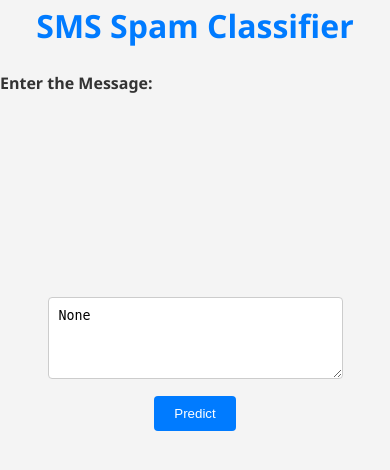
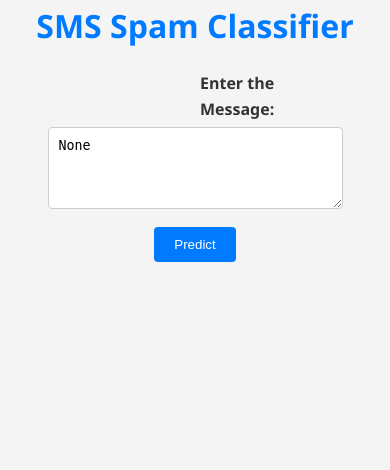
Before and after one commit to nikhil150821/SpamMessageClassifier, a Flask app: page / in a window 390 px wide. Shown: the top 470 px of the page. Run offline with Flask 3, Linux system fonts and the light colour scheme; parts of the project's set-up code (start-up, migrations or seed data) failed here and were passed over.

Commit message:
Update style.css

```diff
--- a/static/style.css
+++ b/static/style.css
@@ -36,7 +36,8 @@ form {
 label {
   display: block;
   font-weight: bold;
-  margin-bottom: 200px;
+  margin-bottom: 5px;
+  margin-left:200px;
   text-align: left; /* Left-align labels */
 }
 
@@ -100,7 +101,8 @@ p {
   label {
     display: block;
     font-weight: bold;
-    margin-bottom: 200px;
+    margin-bottom: 5px;
+    margin-right:100px;
     text-align: left; /* Left-align labels */
   }
 }
```
